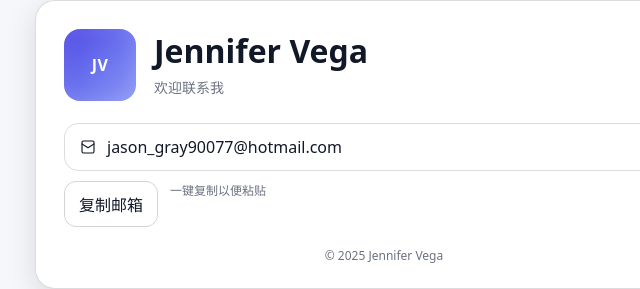
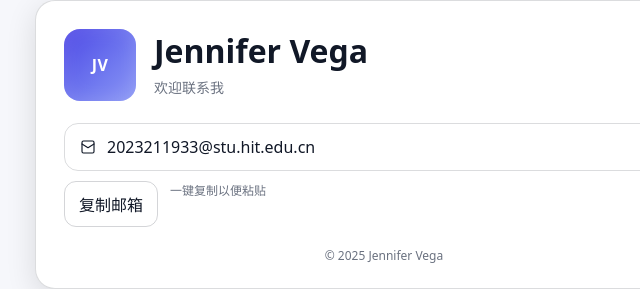
Before and after one commit to hashlure/hashlure.github.io, a plain HTML site: page index.html in a window 1280 px wide. Shown: the part 280-569 px from the top of the page, 256-896 px from the left. Drawn offline with Linux system fonts and the light colour scheme.

Commit message:
Update index.html

```diff
--- a/index.html
+++ b/index.html
@@ -3,7 +3,7 @@
 <head>
   <meta charset="utf-8" />
   <meta name="viewport" content="width=device-width, initial-scale=1" />
-  <title>Jennifer Vega — 联系方式</title>
+  <title>Qingze Yang — 联系方式</title>
   <meta name="color-scheme" content="light dark" />
   <style>
     :root {
@@ -142,7 +142,7 @@
       <div class="contact" role="list">
         <div class="item" role="listitem">
           <svg xmlns="http://www.w3.org/2000/svg" width="18" height="18" viewBox="0 0 24 24" fill="none" stroke="currentColor" stroke-width="1.5" stroke-linecap="round" stroke-linejoin="round" aria-hidden="true"><path d="M4 4h16v16H4z" opacity=".08"/><path d="M4 8l8 5 8-5"/><rect x="4" y="4" width="16" height="16" rx="2"/></svg>
-          <a id="emailLink" href="mailto:jason_gray90077@hotmail.com">jason_gray90077@hotmail.com</a>
+          <a id="emailLink" href="mailto:2023211933@stu.hit.edu.cn">2023211933@stu.hit.edu.cn</a>
         </div>
       </div>
 
```
